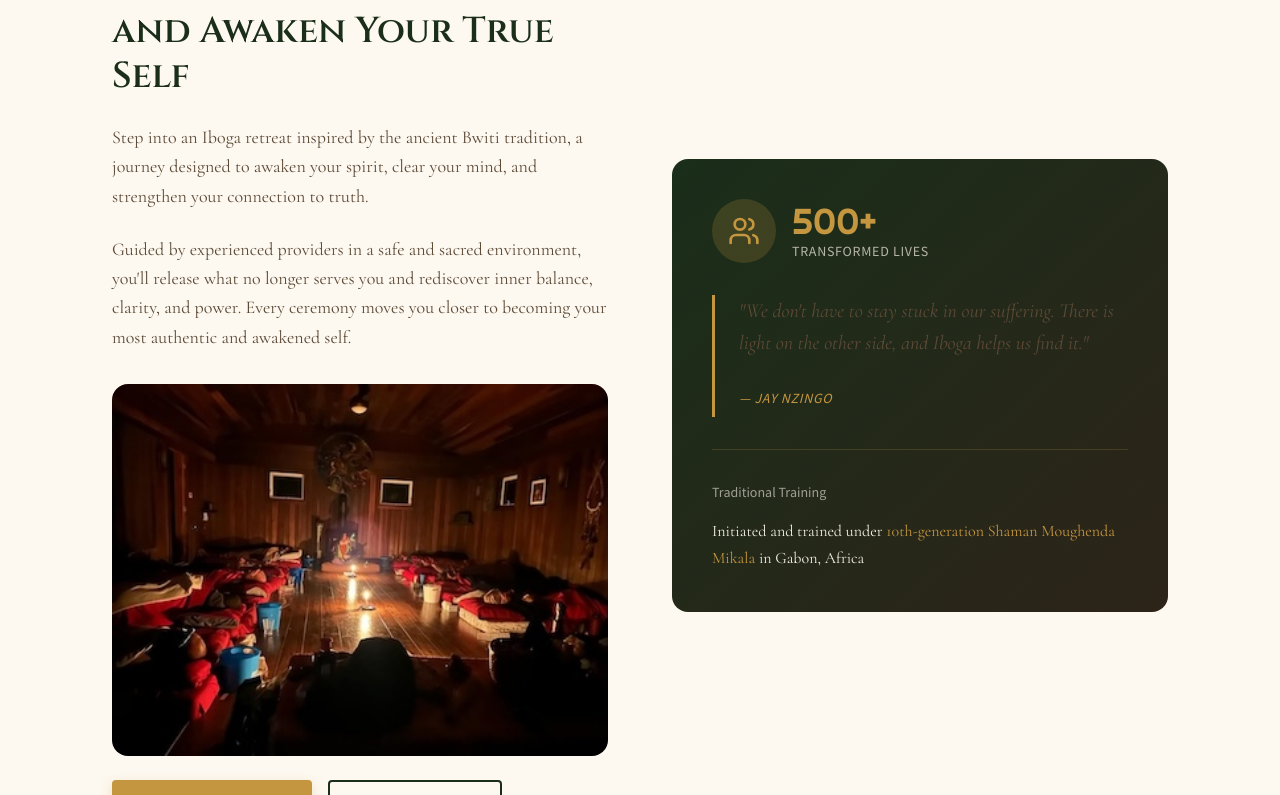
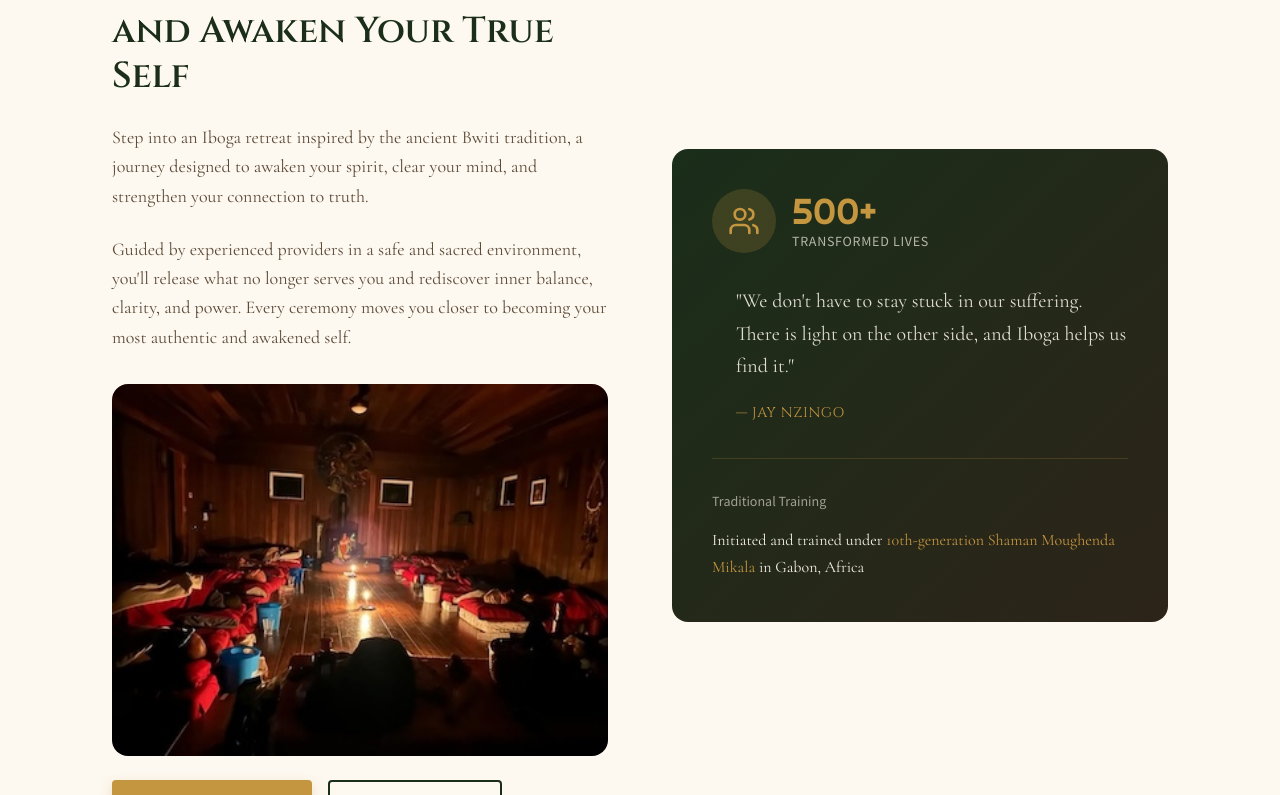
Before and after one commit to Light-Brands/iboga-life, a React (Vite) app: page / in a window 1280 px wide. Shown: the part 984-1779 px from the top of the page. Built offline with nearby package versions, Linux system fonts and the light colour scheme.

Commit message:
Improve Quote readability for dark backgrounds
Added proper styling for the 'inline' variant:
- Use cream text color instead of dark bark
- Remove italic styling for better legibility
- Keep gold border accent for visual hierarchy

```diff
--- a/src/components/ui/Quote.tsx
+++ b/src/components/ui/Quote.tsx
@@ -35,6 +35,29 @@ export const Quote: React.FC<QuoteProps> = ({
     );
   }
 
+  if (variant === 'inline') {
+    return (
+      <motion.blockquote
+        className="border-l-3 border-sacred-gold pl-6 my-8"
+        initial={{ opacity: 0, x: -20 }}
+        whileInView={{ opacity: 1, x: 0 }}
+        viewport={{ once: true }}
+        transition={{ duration: 0.5 }}
+      >
+        <p className="font-primary text-xl text-cream/90 leading-relaxed">
+          "{text}"
+        </p>
+        {author && (
+          <footer className="mt-4">
+            <span className="text-sacred-gold font-accent text-sm uppercase tracking-wider">
+              — {author}
+            </span>
+          </footer>
+        )}
+      </motion.blockquote>
+    );
+  }
+
   return (
     <motion.blockquote
       className="quote-sacred"
```
